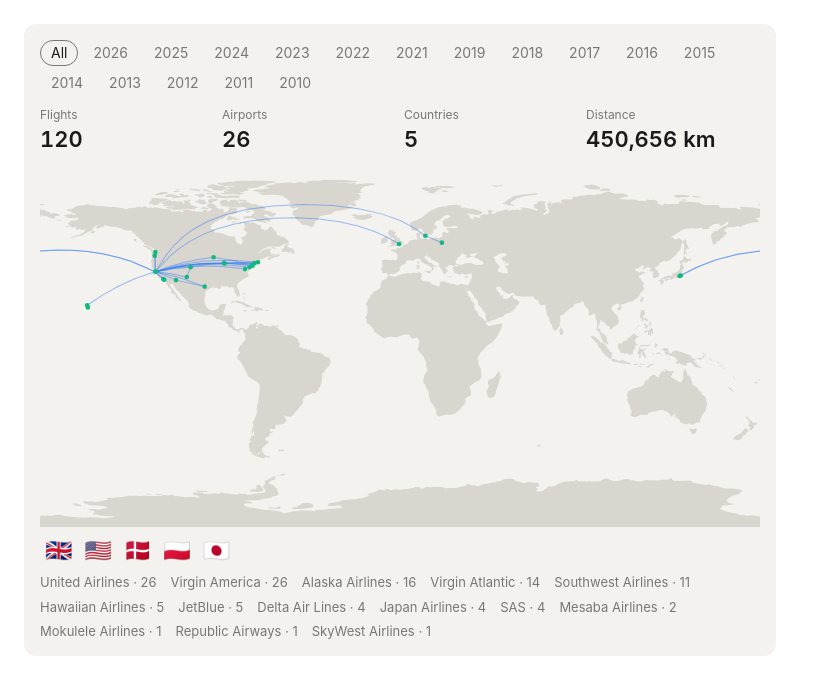
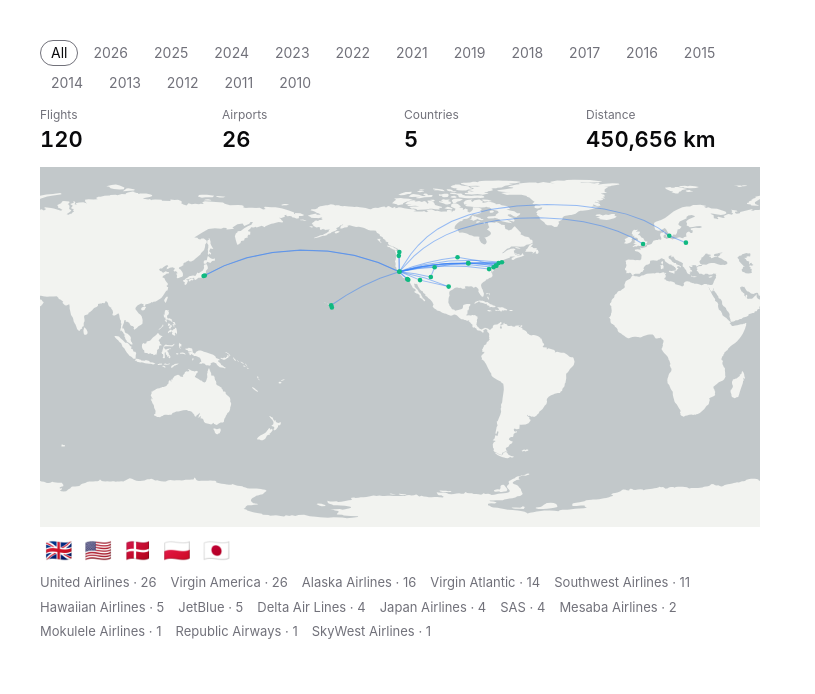
Before and after one commit to blech/airtrail-animation, a website: page web/summary/index.html in a window 1280 px wide. Shown: the whole page, without its empty margins (0-815 px from the left). Drawn offline with Linux system fonts and the light colour scheme.

Commit message:
Centre summary map on San Francisco; use AirTrail colours
Co-Authored-By: Claude Sonnet 5.5 <noreply@anthropic.com>

```diff
--- a/web/summary/summary.css
+++ b/web/summary/summary.css
@@ -1,8 +1,9 @@
-.fs-card { --fg:#1a1a1a; --muted:#777; --bg:#f4f2ee; --land:#d9d6cf; --route:#3b82f6; --dot:#10b981;
+/* Colours from the AirTrail app (see web/src/themes.js: airtrailLight / airtrailDark) */
+.fs-card { --fg:#09090b; --muted:#71717a; --bg:#ffffff; --ocean:#c2c8ca; --land:#f2f3f0; --route:#3b82f6; --dot:#10b981;
   max-width: 720px; padding: 16px; border-radius: 12px; background: var(--bg); color: var(--fg);
   font: 14px/1.4 -apple-system, BlinkMacSystemFont, "Segoe UI", system-ui, sans-serif; }
 @media (prefers-color-scheme: dark) {
-  .fs-card { --fg:#fafafa; --muted:#a1a1aa; --bg:#09090b; --land:#27272a; }
+  .fs-card { --fg:#fafafa; --muted:#a1a1aa; --bg:#09090b; --ocean:#1b1b1d; --land:#0c0c0c; }
 }
 .fs-tabs { display:flex; flex-wrap:wrap; gap:4px; margin-bottom:12px; }
 .fs-tabs button, .fs-flags button { font:inherit; color:var(--muted); background:none; border:1px solid transparent;
@@ -12,6 +13,7 @@
 .fs-stats dt { color:var(--muted); font-size:12px; }
 .fs-stats dd { margin:0; font-size:22px; font-weight:600; font-variant-numeric:tabular-nums; }
 .fs-map { width:100%; height:auto; display:block; }
+.fs-ocean { fill:var(--ocean); }
 .fs-land { fill:var(--land); }
 .fs-route { fill:none; stroke:var(--route); stroke-width:1.4; stroke-opacity:.5; }
 .fs-route.fs-hot { stroke-opacity:1; stroke-width:2; } .fs-route.fs-dim { stroke-opacity:.12; }
--- a/web/summary/summary.js
+++ b/web/summary/summary.js
@@ -33,8 +33,9 @@ export async function mountSummary(root, { flightsUrl = '../data/flights.json',
   const airlinesRow = el('ul', { class: 'fs-airlines' });
   root.append(tabs, stats, map, flagsRow, airlinesRow);
 
-  // Equirectangular like a flat atlas; d3 splits arcs at the antimeridian for us.
-  const projection = window.d3.geoEquirectangular().fitExtent([[0, 0], [1000, 500]], { type: 'Sphere' });
+  // Equirectangular like a flat atlas, centred on San Francisco (-122 longitude, so the seam falls over
+  // central Asia rather than the Pacific). d3 clips land and arcs at the seam for us.
+  const projection = window.d3.geoEquirectangular().rotate([122, 0]).fitExtent([[0, 0], [1000, 500]], { type: 'Sphere' });
   const path = window.d3.geoPath(projection);
   const svgPath = (cls, d) => {
     const p = document.createElementNS(SVG, 'path');
@@ -59,7 +60,7 @@ export async function mountSummary(root, { flightsUrl = '../data/flights.json',
       return d;
     }));
 
-    const g = [svgPath('fs-land', path(land))];
+    const g = [svgPath('fs-ocean', path({ type: 'Sphere' })), svgPath('fs-land', path(land))];
     for (const r of s.routes) {
       const line = { type: 'LineString', coordinates: [[r.from.lon, r.from.lat], [r.to.lon, r.to.lat]] };
       const p = svgPath('fs-route', path(line));
```
